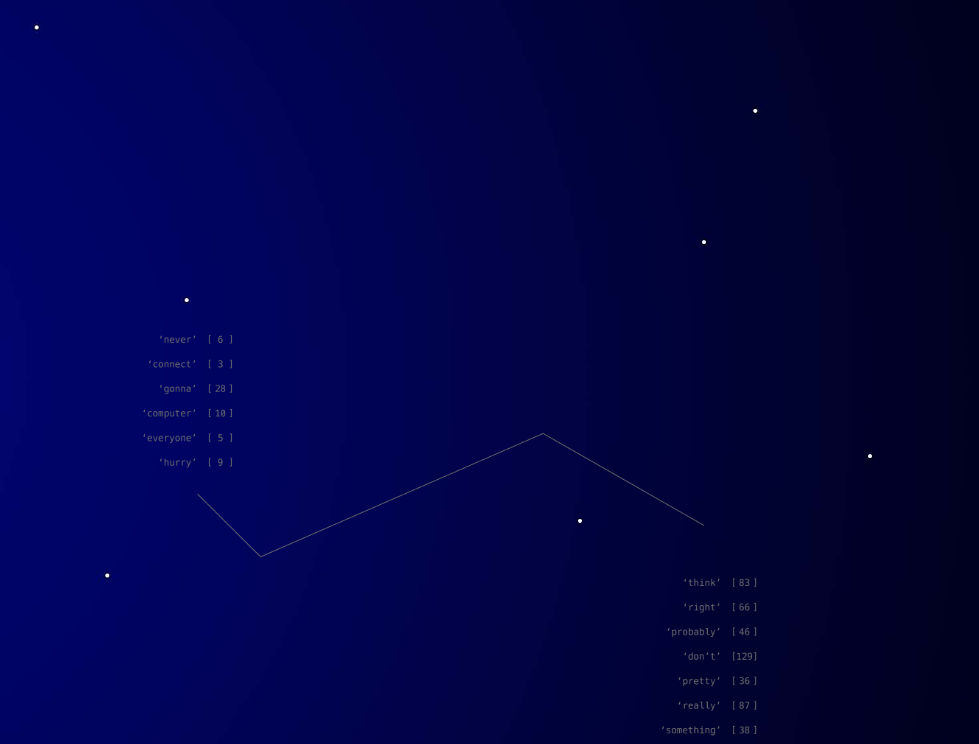
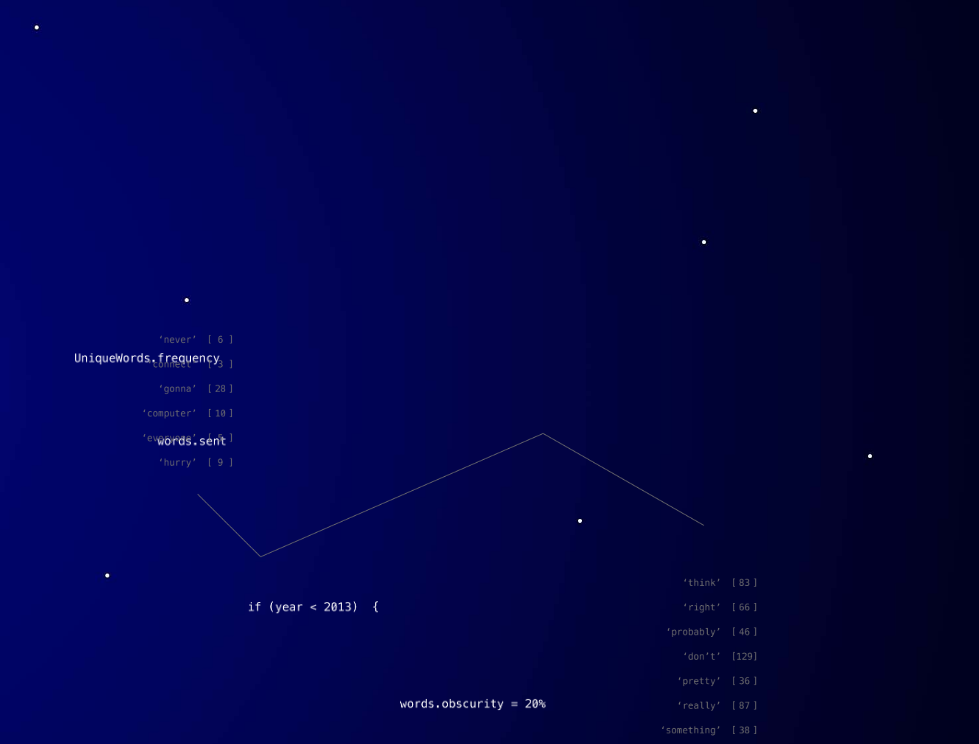
Before and after one commit to carmen-yeh/carmen-yeh.github.io, a React (Create React App) app in the folder frontend/: page /frequent-words in a window 1280 px wide. Shown: the part 740-1484 px from the top of the page, without its empty margins (182-1161 px from the left). Built offline with nearby package versions, Linux system fonts and the light colour scheme; what react-animations would draw is missing.

Commit message:
fq wods poem

```diff
--- a/frontend/src/pages/2-frequent-words/FrequentWordsPage.js
+++ b/frontend/src/pages/2-frequent-words/FrequentWordsPage.js
@@ -2,8 +2,9 @@ import React, { useEffect } from "react";
 import BottomNavigation from "../../components/BottomNavigation";
 import "../../pages/2-frequent-words/frequentwords.css";
 import TopNavigation from "../../components/TopNavigation";
-import poem1 from "../../assets/frequentwords1000px.png"
-import poem2 from "../../assets/frequentwords2000px.png"
+import words1 from "../../assets/frequentwords1000px.png"
+import words2 from "../../assets/frequentwords2000px.png"
+import poem from "../../assets/frequentwordspoem.png"
 
 function FrequentWordsPage() {
 
@@ -21,8 +22,9 @@ function FrequentWordsPage() {
                 </h1>
                 <p>FREQUENT.WORDS explores the most frequently used unique words when I interact with others online. Word analysis was conducted where the frequency of each word is presented and how this pattern has changed.</p>
                 <div style={{display:"flex", justifyContent:"center"}}>
-                    {size && <img src={poem2} alt={"poem"} style={{width: "100vw"}} />}
-                    {!size && <img src={poem1} alt={"poem"} style={{width:"100vw"}} />}
+                    <img src={poem} alt={"poem"} style={{position:"absolute"}}/>
+                    {size && <img src={words2} alt={"poem"} style={{width: "100vw", position:"relative"}} />}
+                    {!size && <img src={words1} alt={"poem"} style={{width:"100vw", position:"relative"}} />}
                 </div>
                 <BottomNavigation colour="blue"/>
                 <div id= "footer">
```
